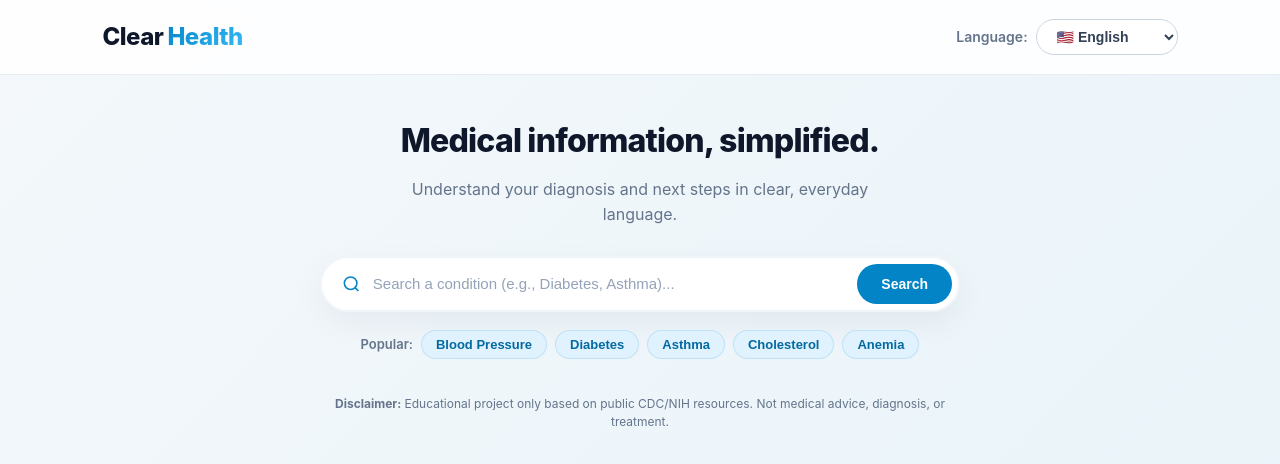
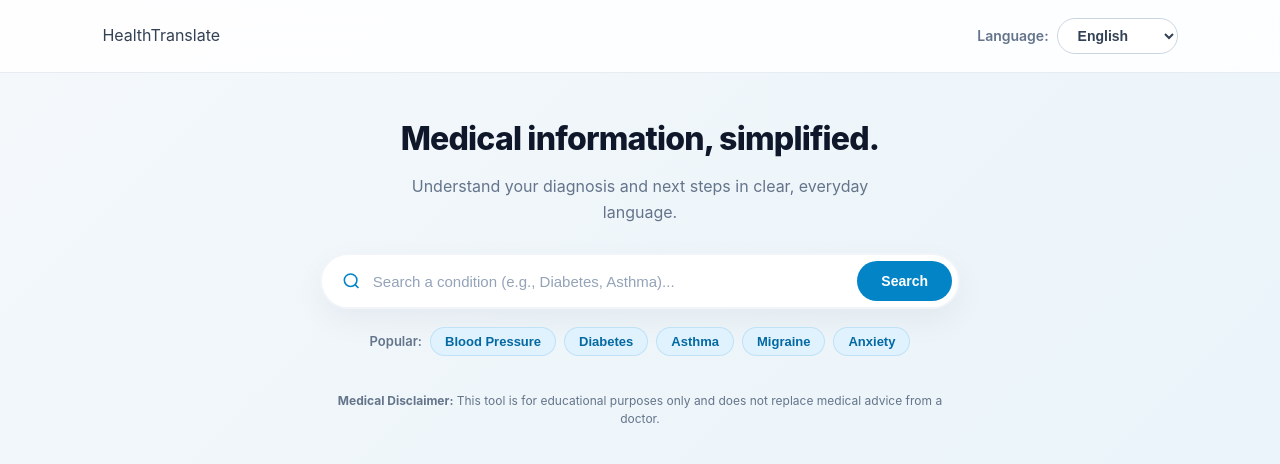
Before and after one commit to hassettefera/clearhealth, a plain HTML site: page index.html in a window 1280 px wide. Drawn offline with nearby package versions, Linux system fonts and the light colour scheme.

Commit message:
Update index.html

```diff
--- a/index.html
+++ b/index.html
@@ -3,66 +3,81 @@
 <head>
   <meta charset="UTF-8">
   <meta name="viewport" content="width=device-width, initial-scale=1.0">
-  <title>ClearHealth - Simplified Medical Literacy</title>
+  <title>HealthTranslate</title>
   <link rel="stylesheet" href="style.css">
   <script src="https://cdn.jsdelivr.net/npm/fuse.js@6.6.2"></script>
 </head>
 <body>
 
   <header>
-    <div class="logo">Clear<span>Health</span></div>
+    <div class="logo-container">
+      <div class="logo-icon">
+        <span class="cross-line cross-v"></span>
+        <span class="cross-line cross-h"></span>
+      </div>
+      <div class="logo-text">
+        Health<span class="logo-accent">Translate</span>
+      </div>
+    </div>
+
     <div class="lang-selector">
       <label for="lang-select">Language:</label>
       <select id="lang-select" onchange="changeLanguage()">
-        <option value="en">🇺🇸 English</option>
-        <option value="es">🇪🇸 Español</option>
-        <option value="zh">🇨🇳 中文</option>
-        <option value="am">🇪🇹 አማርኛ</option>
-        <option value="vi">🇻🇳 Tiếng Việt</option>
+        <option value="en">English</option>
+        <option value="es">Español</option>
+        <option value="zh">中文</option>
+        <option value="am">አማርኛ</option>
+        <option value="vi">Tiếng Việt</option>
       </select>
     </div>
   </header>
 
   <main class="app-container">
 
-    <div class="hero-section">
+    <section class="hero-section">
       <h2 id="search-title">Medical information, simplified.</h2>
       <p id="search-subtitle" class="subtitle">Understand your diagnosis and next steps in clear, everyday language.</p>
-    </div>
+    </section>
 
     <div class="search-box">
       <div class="search-input-wrapper">
-        <svg class="search-icon" viewBox="0 0 24 24" fill="none" stroke="currentColor" stroke-width="2"><circle cx="11" cy="11" r="8"></circle><line x1="21" y1="21" x2="16.65" y2="16.65"></line></svg>
-        <input type="text" id="search-input" placeholder="Search a condition (e.g., Diabetes, Asthma)...">
+        <svg class="search-icon" viewBox="0 0 24 24" fill="none" stroke="currentColor" stroke-width="2">
+          <circle cx="11" cy="11" r="8"></circle>
+          <line x1="21" y1="21" x2="16.65" y2="16.65"></line>
+        </svg>
+        <input type="text" id="search-input" placeholder="Search a condition (e.g., Diabetes, Asthma)..." onkeypress="if(event.key === 'Enter') runSearch()">
       </div>
       <button id="search-btn" onclick="runSearch()">Search</button>
     </div>
 
     <div class="quick-tags">
       <span>Popular:</span>
-      <button type="button" class="tag-btn" onclick="quickSearch('blood_pressure')">Blood Pressure</button>
-      <button type="button" class="tag-btn" onclick="quickSearch('diabetes')">Diabetes</button>
-      <button type="button" class="tag-btn" onclick="quickSearch('asthma')">Asthma</button>
-      <button type="button" class="tag-btn" onclick="quickSearch('cholesterol')">Cholesterol</button>
-      <button type="button" class="tag-btn" onclick="quickSearch('anemia')">Anemia</button>
+      <button class="tag-btn" onclick="quickSearch('blood_pressure')">Blood Pressure</button>
+      <button class="tag-btn" onclick="quickSearch('diabetes')">Diabetes</button>
+      <button class="tag-btn" onclick="quickSearch('asthma')">Asthma</button>
+      <button class="tag-btn" onclick="quickSearch('migraine')">Migraine</button>
+      <button class="tag-btn" onclick="quickSearch('anxiety')">Anxiety</button>
     </div>
 
-    <div id="results-card" style="display: none;">
-      <span id="res-badge" class="category-badge"></span>
-      <h1 id="res-title"></h1>
+    <article id="results-card" style="display: none;">
+      <span id="res-badge" class="category-badge">Category</span>
+      <h1 id="res-title">Condition Title</h1>
 
       <div class="info-section">
         <h3 id="res-what-label">What is it?</h3>
-        <p id="res-what-text"></p>
+        <p id="res-what-text">Explanation paragraph...</p>
       </div>
 
       <div class="info-section">
         <h3 id="res-lifestyle-label">General Lifestyle Recommendations:</h3>
         <div id="res-action-grid" class="action-grid"></div>
       </div>
-    </div>
+    </article>
 
-    <p class="disclaimer"><strong>Disclaimer:</strong> Educational project only based on public CDC/NIH resources. Not medical advice, diagnosis, or treatment.</p>
+    <footer class="disclaimer">
+      <p><strong>Medical Disclaimer:</strong> This tool is for educational purposes only and does not replace medical advice from a doctor.</p>
+    </footer>
+
   </main>
 
   <script src="script.js"></script>
```
